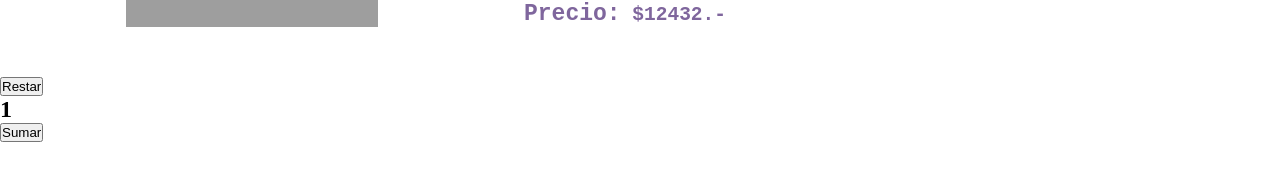
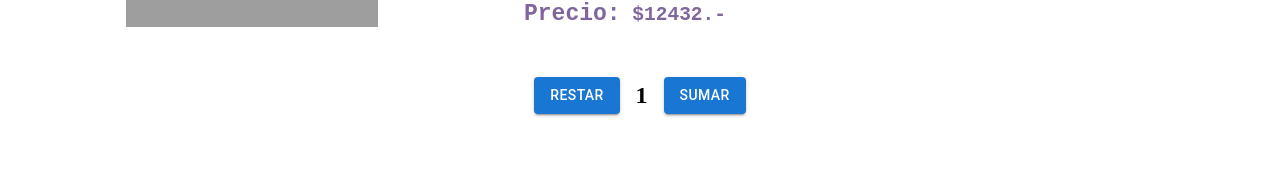
Before and after one commit to jorgeduje/comision-57785, a React (Vite) app: page /itemDetail/1 in a window 1280 px wide. Shown: the part 403-595 px from the top of the page. Built offline with nearby package versions, Linux system fonts and the light colour scheme; grey boxes are pictures that could not be loaded.

Commit message:
estilos en botones

```diff
--- a/src/components/counter/Counter.jsx
+++ b/src/components/counter/Counter.jsx
@@ -1,9 +1,22 @@
+import { Button } from "@mui/material";
+
 export const Counter = ({ restar, contador, sumar }) => {
   return (
-    <div>
-      <button onClick={restar}>Restar</button>
+    <div
+      style={{
+        display: "flex",
+        justifyContent: "center",
+        alignItems: "center",
+        gap: "1rem",
+      }}
+    >
+      <Button variant="contained" onClick={restar}>
+        Restar
+      </Button>
       <h2> {contador} </h2>
-      <button onClick={sumar}>Sumar</button>
+      <Button variant="contained" onClick={sumar}>
+        Sumar
+      </Button>
     </div>
   );
 };
```
